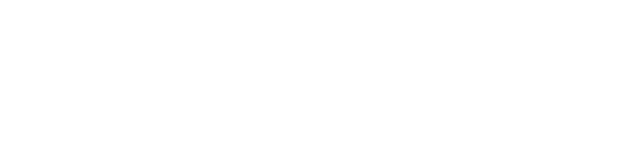
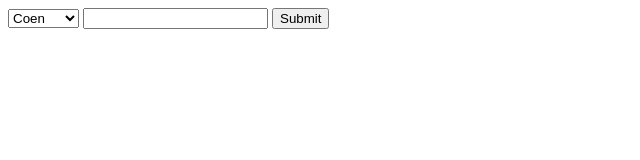
Before and after one commit to kersenvlaai/ffm-quote-quiz, a website: page src/submitQuote/index.html in a window 1280 px wide. Shown: the whole page, without its empty margins (0-640 px from the left). Drawn offline with Linux system fonts and the light colour scheme.

Commit message:
request quote html

```diff
--- a/src/submitQuote/index.html
+++ b/src/submitQuote/index.html
@@ -5,5 +5,28 @@
     <meta name="viewport" content="width=device-width, initial-scale=1.0" />
     <title>Submit a new quote</title>
   </head>
-  <body></body>
+  <body>
+    <form
+      action="https://formsubmit.co/73c7a619fe211b5586bc0836d68b1b6a"
+      method="POST"
+    >
+      <select name="name" id="name">
+        <option value="coen">Coen</option>
+        <option value="ian">Ian</option>
+        <option value="jeroen">Jeroen</option>
+        <option value="kara">Kara</option>
+        <option value="leander">Leander</option>
+        <option value="lieke">Lieke</option>
+        <option value="luuk">Luuk</option>
+        <option value="marijn">Marijn</option>
+        <option value="martijn">Martijn</option>
+        <option value="lieke">Lieke</option>
+        <option value="sonny">Sonny</option>
+        <option value="tom">Tom</option>
+        <option value="ying">Ying</option>
+      </select>
+      <input type="text" name="quote" required />
+      <button type="submit">Submit</button>
+    </form>
+  </body>
 </html>
```
Also changed, not shown: 1 other file.
